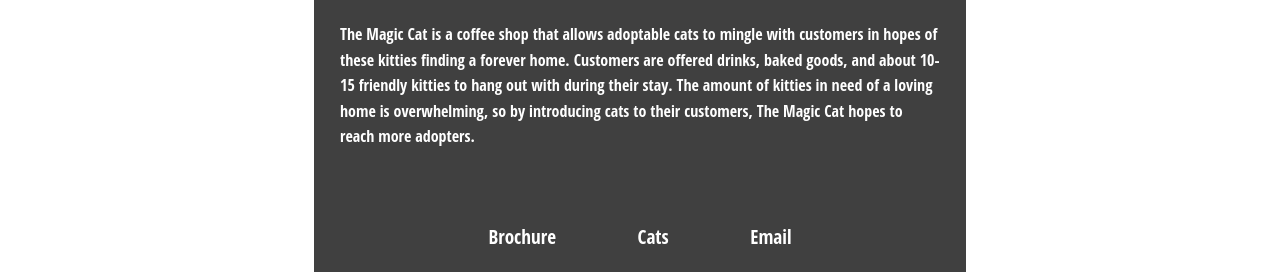
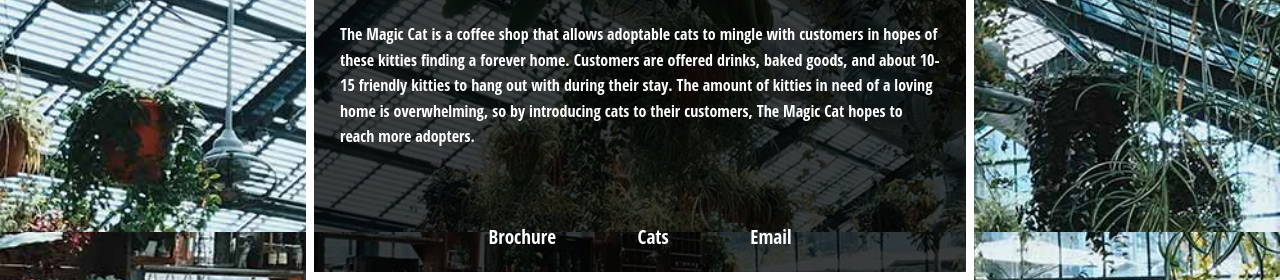
Before and after one commit to jenanelson/grc377-nelson, a plain HTML site: page index.html in a window 1280 px wide. Shown: the part 668-948 px from the top of the page. Drawn offline with Linux system fonts and the light colour scheme.

Commit message:
Update styles-contact.css

```diff
--- a/styles-contact.css
+++ b/styles-contact.css
@@ -60,7 +60,7 @@ html, body {
   width: 100%;
   padding: 0;
   margin: 0;
-	background-image: url("images/shop.jpg");
+	background-image: url("shop.jpg");
 	background-size:cover;
 	background-repeat: no-repeat;
 	background-attachment:fixed;
```
